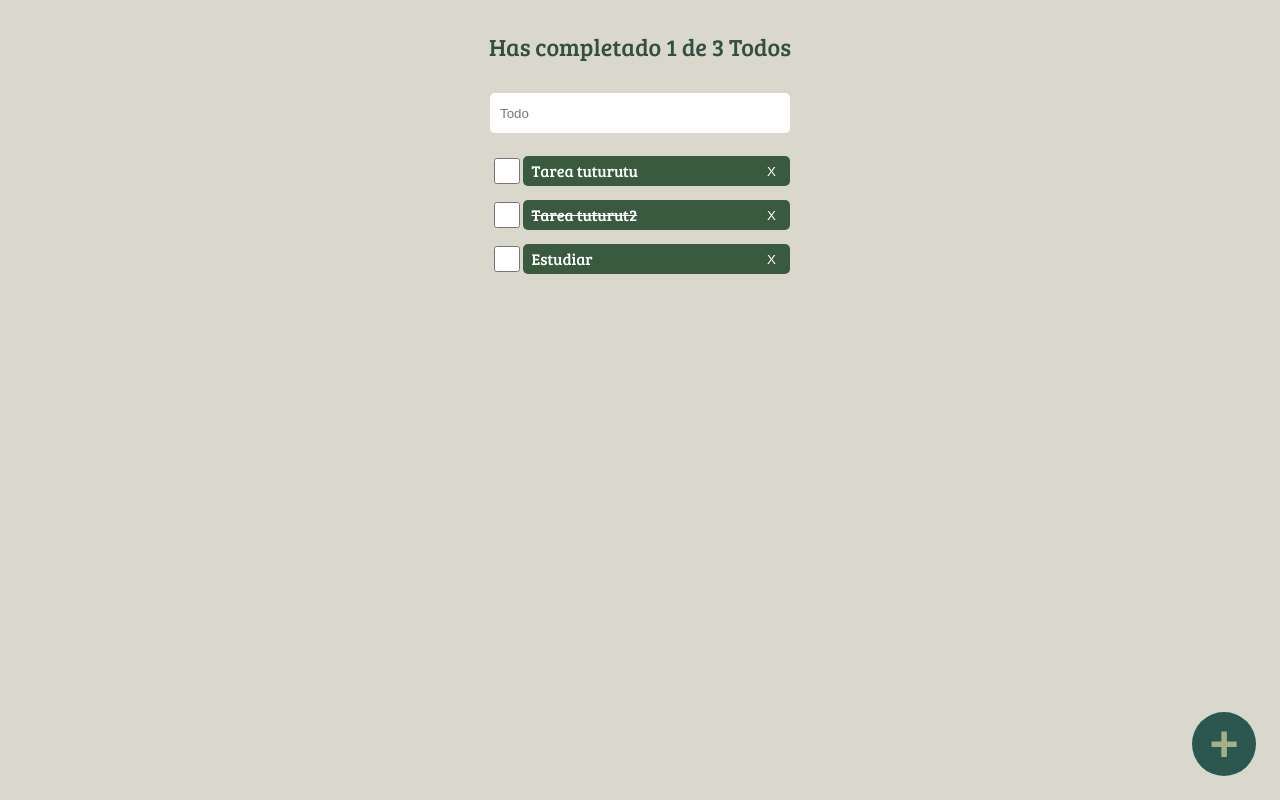
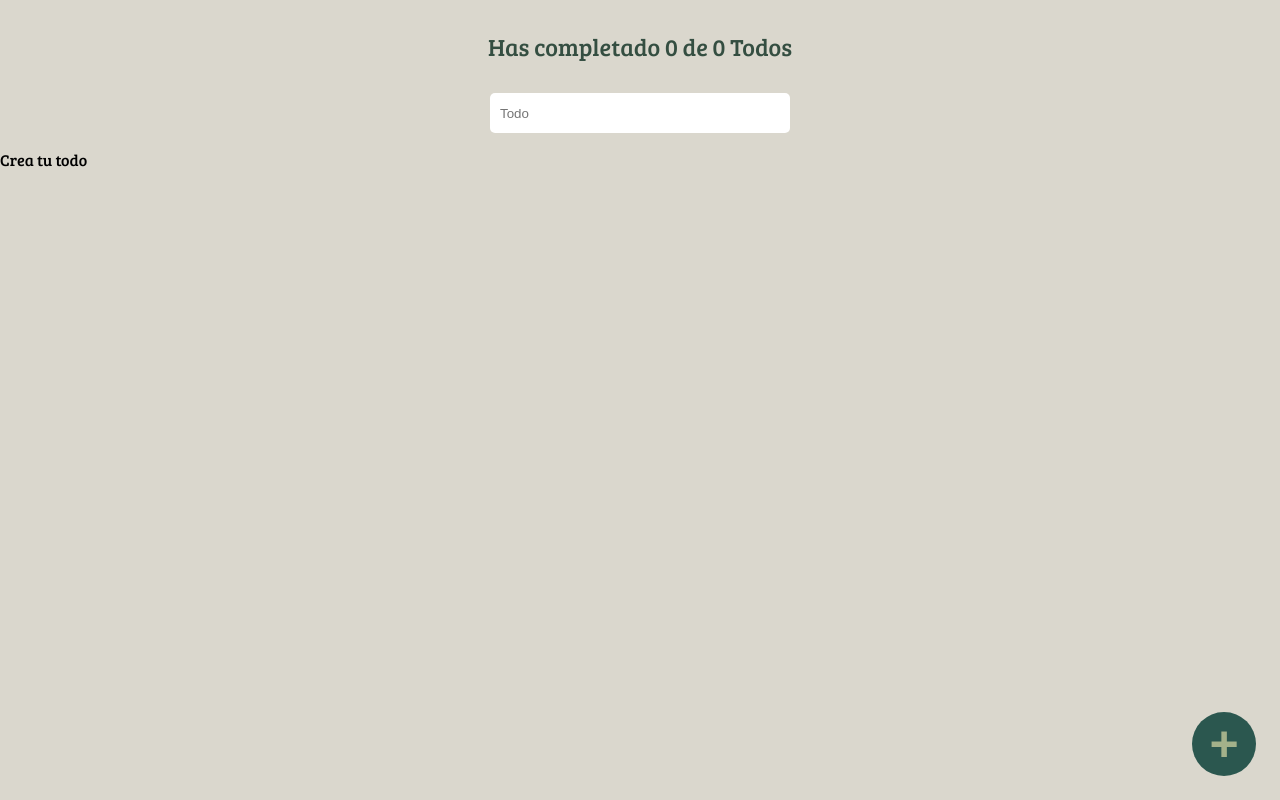
Before and after one commit to DevTataBot/todo-platzi, a React (Create React App) app: page / in a window 1280 px wide. Built offline with nearby package versions, Linux system fonts and the light colour scheme.

Commit message:
local storage

```diff
--- a/src/App.js
+++ b/src/App.js
@@ -1,48 +1,90 @@
-import React, { useState } from "react";
+import React, { useEffect, useState } from "react";
 import CreateTodoButton from "./Components/CreateTodo";
 import TodoCounter from "./Components/TodoCounter";
 import TodoList from "./Components/TodoList";
 import TodoSearch from "./Components/TodoSearch";
 
+const useLocalStorage = (itemName, initialValue) => {
+  const [loading, setLoading] = useState(true);
+  const [error, setError] = useState(false);
+  const [todos, setTodos] = useState(initialValue);
+
+  useEffect(() => {
+    setTimeout(() => {
+      try {
+        const localStorageTodos = localStorage.getItem("TODOS_V1");
+        let parsedTodos;
+
+        if (!localStorageTodos) {
+          localStorage.setItem(itemName, JSON.stringify(initialValue));
+          parsedTodos = initialValue;
+        } else {
+          parsedTodos = JSON.parse(localStorageTodos);
+        }
+        setTodos(parsedTodos);
+        setLoading(false);
+      } catch (error) {
+        setError(error);
+      }
+    }, 2000);
+  }, []);
+
+  const saveTodos = (newTodos) => {
+    try {
+      const strTodos = JSON.stringify(newTodos);
+      setTodos(newTodos);
+      localStorage.setItem(itemName, strTodos);
+    } catch (error) {
+      setError(error);
+    }
+  };
+
+  return { todos, saveTodos, loading, error };
+};
+
 const App = () => {
+  const { todos, saveTodos, loading, error } = useLocalStorage("TODOS_V1", []);
+
   const [valueSearch, setValueSearch] = useState("");
 
-  const todosTem = [
-    { text: "Tarea tuturutu", complete: false },
-    { text: "Tarea tuturut2", complete: true },
-    { text: "Estudiar", complete: false },
-  ];
-
-  const [todos, setTodos] = useState(todosTem);
   const completedTodos = todos.filter((e) => !!e.complete).length;
   const totalTodos = todos.length;
 
   let searchedTodos = [];
-  searchedTodos = valueSearch.length <= 1
-    ? todos
-    : todos.filter(todo => todo.text.toLowerCase().includes(valueSearch.toLowerCase()))
+  searchedTodos =
+    valueSearch.length <= 1
+      ? todos
+      : todos.filter((todo) =>
+          todo.text.toLowerCase().includes(valueSearch.toLowerCase())
+        );
 
   const completeTodos = (text) => {
-    const todoIndex = todos.findIndex(todo => todo.text === text)
-    const newTodos = [...todos]
-    newTodos[todoIndex].complete = true
-    setTodos(newTodos)
-  }
+    const todoIndex = todos.findIndex((todo) => todo.text === text);
+    const newTodos = [...todos];
+    newTodos[todoIndex].complete = true;
+    saveTodos(newTodos);
+  };
 
   const deleteTodos = (text) => {
-    const todoIndex = todos.findIndex(todo => todo.text === text)
-    const newTodos = [...todos]
-    newTodos.splice(todoIndex, 1)
-    setTodos(newTodos)
-  }
-
-
+    const todoIndex = todos.findIndex((todo) => todo.text === text);
+    const newTodos = [...todos];
+    newTodos.splice(todoIndex, 1);
+    saveTodos(newTodos);
+  };
 
   return (
     <>
       <TodoCounter total={totalTodos} completed={completedTodos} />
       <TodoSearch valueSearch={valueSearch} setValueSearch={setValueSearch} />
-      <TodoList list={searchedTodos} onComplete={completeTodos} onDelete={deleteTodos} />
+      {error && <p>Hubo un error</p>}
+      {loading && <p>Loading</p>}
+      {!loading && !searchedTodos.length > 0 && <p>Crea tu todo</p>}
+      <TodoList
+        list={searchedTodos}
+        onComplete={completeTodos}
+        onDelete={deleteTodos}
+      />
+
       <CreateTodoButton />
     </>
   );
```
